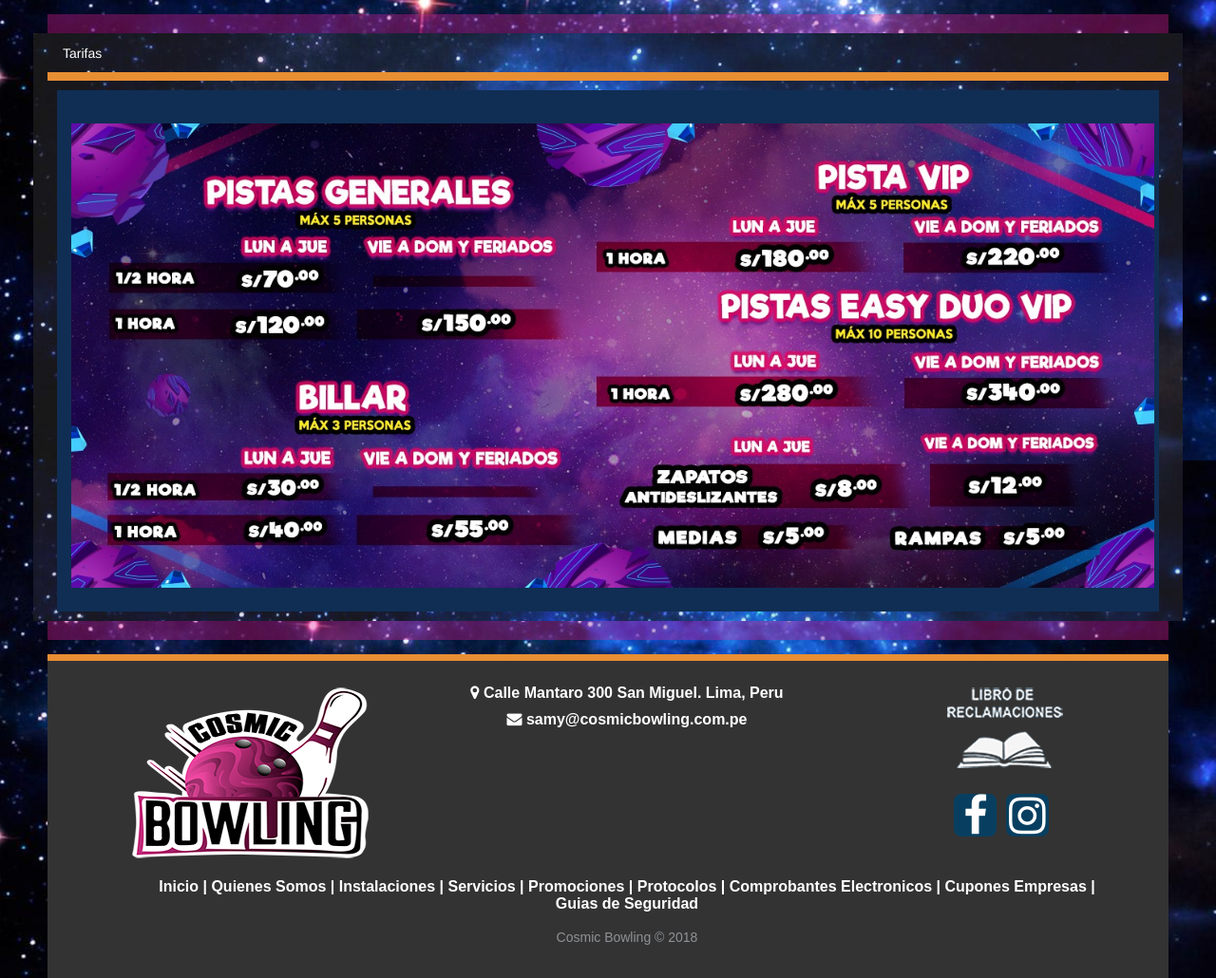
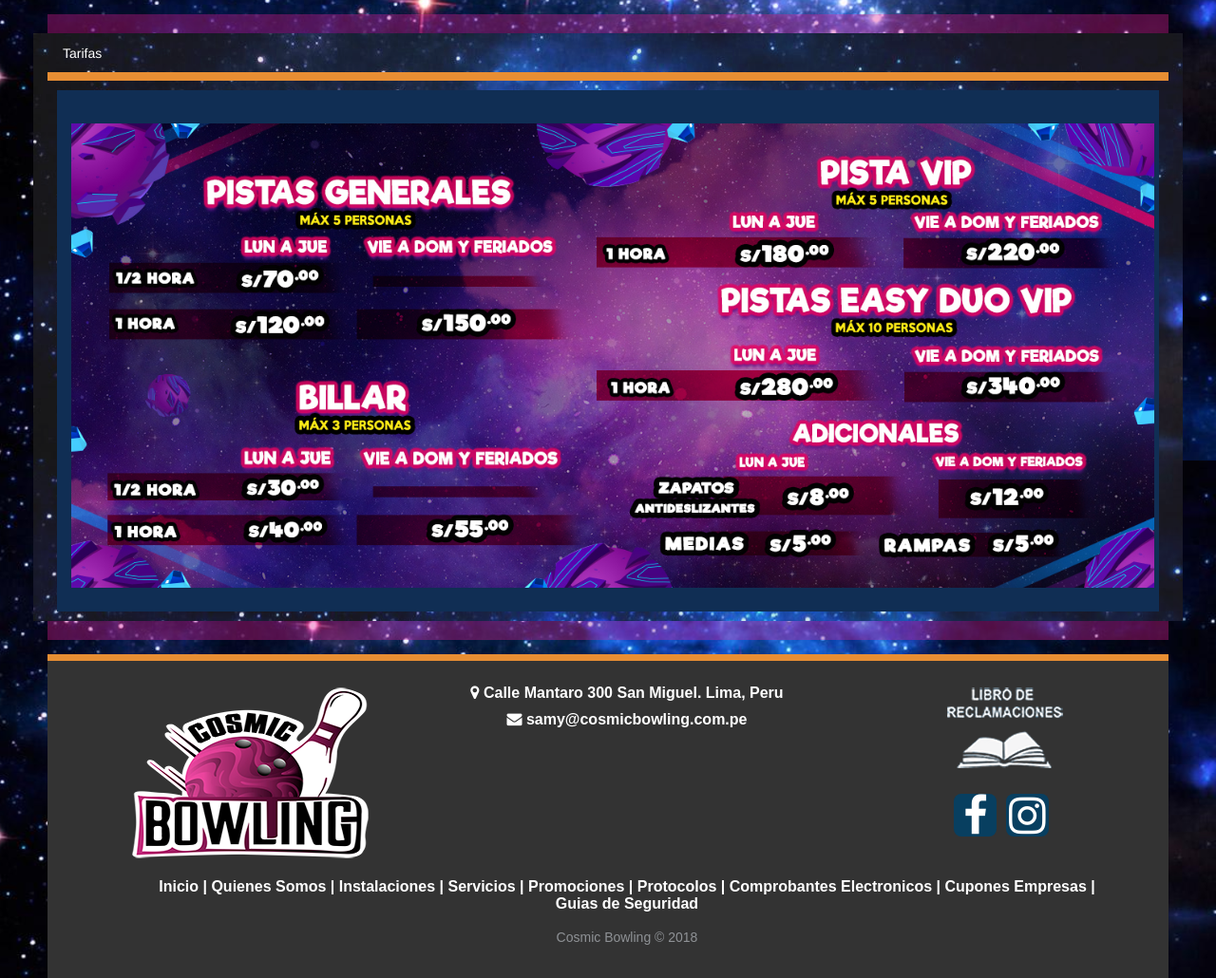
Before and after one commit to SystemsGV/space_bowling, a CodeIgniter app: page /database/Tarifa in a window 1280 px wide. Shown: the part 315-1345 px from the top of the page at 95% size. Run offline with CodeIgniter, Linux system fonts and the light colour scheme.

Commit message:
:art: Image modification rate January 2024

```diff
--- a/application/views/rates.php
+++ b/application/views/rates.php
@@ -16,7 +16,7 @@
                             <div id="pistas" class="tab-pane fade in active">
 
 
-                                <h2 style="font-size:11px; font-family:Arial, Helvetica, sans-serif"><img src="new/images/prices-december.jpg" width="100%"></h2>
+                                <h2 style="font-size:11px; font-family:Arial, Helvetica, sans-serif"><img src="new/images/rates-january2024.jpg" width="100%"></h2>
                             </div>
 
                             <div id="billas" class="tab-pane fade">
@@ -99,7 +99,7 @@
 
                             <div id="tarifas" class="tab-pane fade">
                                 <div align="center">
-                                    <p><img src="new/images/prices-december.jpg" width="900" height="600"></p>
+                                    <p><img src="new/images/rates-january2024.jpg" width="900" height="600"></p>
                                 </div>
                             </div>
                             <div id="menu" class="tab-pane fade">
```
Also changed, not shown: new/images/rates-january2024.jpg (added), 1 other file.
